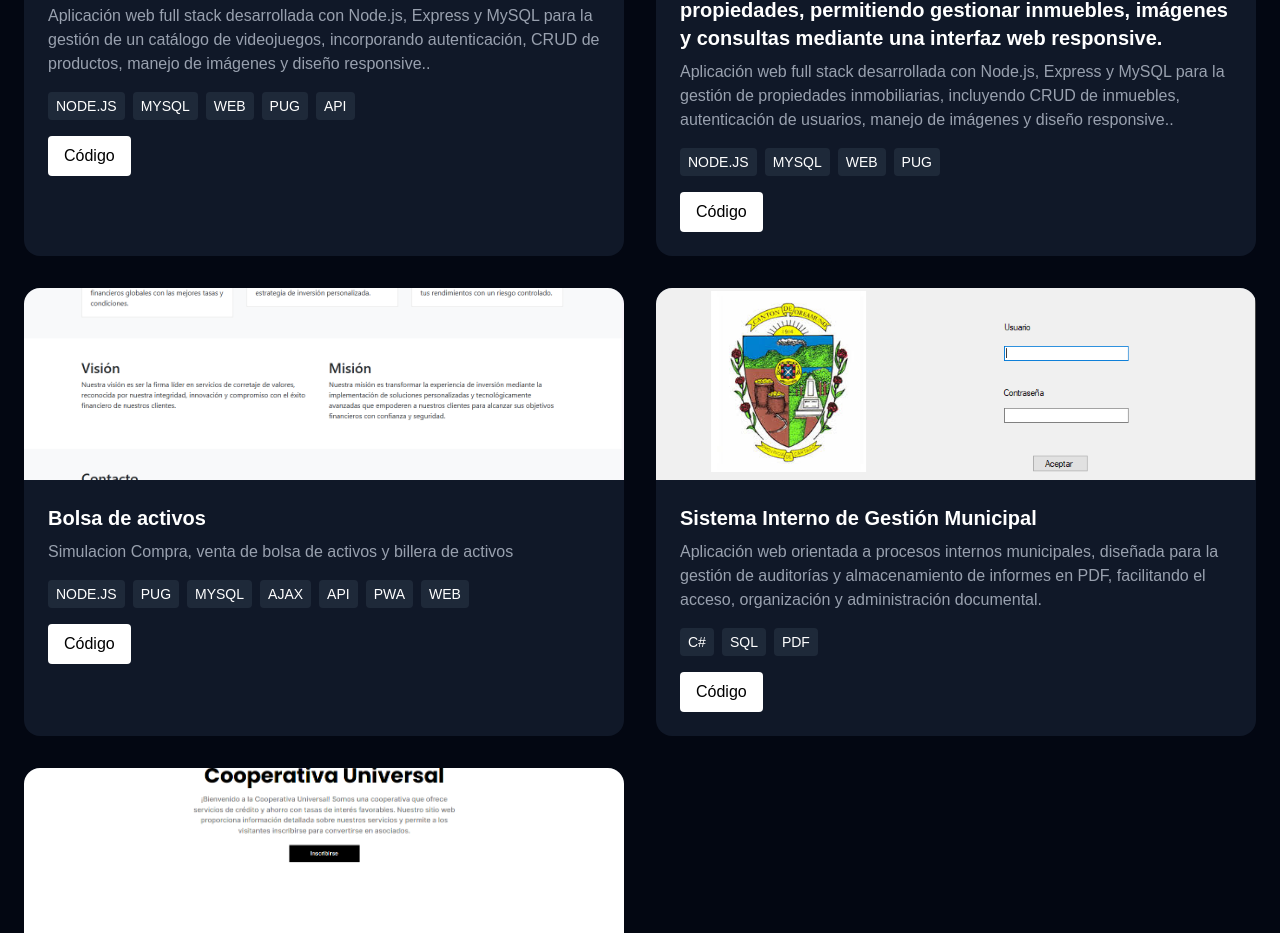
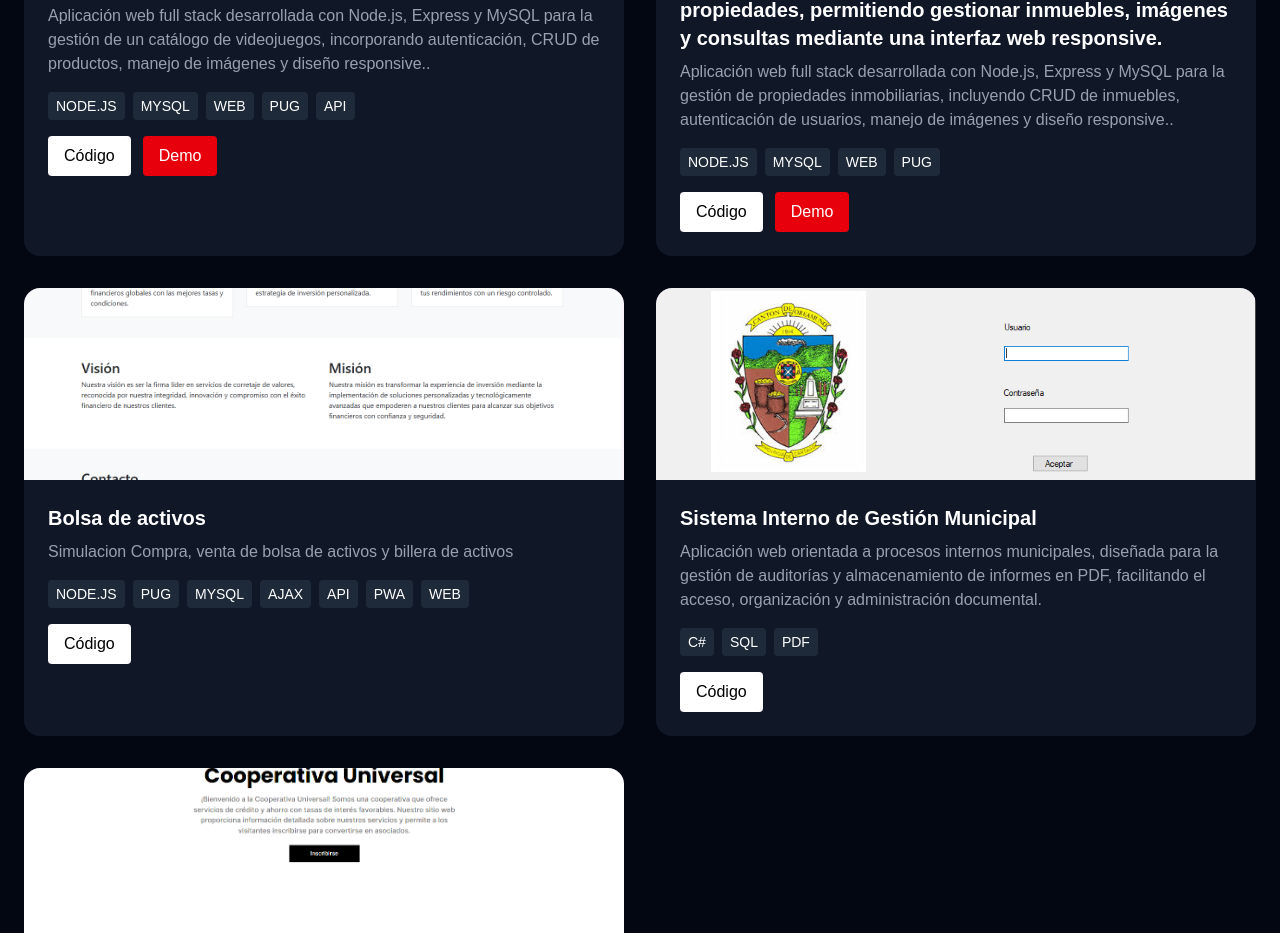
Before and after one commit to JimenezAndreyO/Andrey-Jimenez-Portafolio, a Next.js app: page / in a window 1280 px wide. Shown: the part 1140-2073 px from the top of the page. Built offline with nearby package versions, Linux system fonts and the light colour scheme.

Commit message:
Arreglos

```diff
--- a/Componentes/Projects.tsx
+++ b/Componentes/Projects.tsx
@@ -11,13 +11,15 @@ const projects = [
     description: "Aplicación web full stack desarrollada con Node.js, Express y MySQL para la gestión de un catálogo de videojuegos, incorporando autenticación, CRUD de productos, manejo de imágenes y diseño responsive..",
     image: "/PaginaIndex.png",
     github: "https://catalogo-de-video-juegos.onrender.com/",
+    demo: "https://youtu.be/spo1Ghyvjqs",
     tech: ["NODE.JS", "MYSQL", "WEB", "PUG", "API"],
+
     },
    {
     title: "Plataforma inmobiliaria para la administración de propiedades, permitiendo gestionar inmuebles, imágenes y consultas mediante una interfaz web responsive.",
     description: "Aplicación web full stack desarrollada con Node.js, Express y MySQL para la gestión de propiedades inmobiliarias, incluyendo CRUD de inmuebles, autenticación de usuarios, manejo de imágenes y diseño responsive..",
     image: "/iniciovendedor.png",
-    github: "https://github.com/JimenezAndreyO/BienesRaices.git",
+    demo: "https://youtu.be/shXPTn_wddo",
     tech: ["NODE.JS", "MYSQL", "WEB", "PUG"],
   },
   {
@@ -101,6 +103,17 @@ export default function Projects() {
                 >
                   Código
                 </a>
+
+              {p.demo && (
+                <a
+                  href={p.demo}
+                  target="_blank"
+                  rel="noopener noreferrer"
+                  className="px-4 py-2 bg-red-600 text-white rounded hover:bg-red-700"
+                >
+                  Demo
+                </a>
+            )}
               </div>
             </div>
           </div>
```
